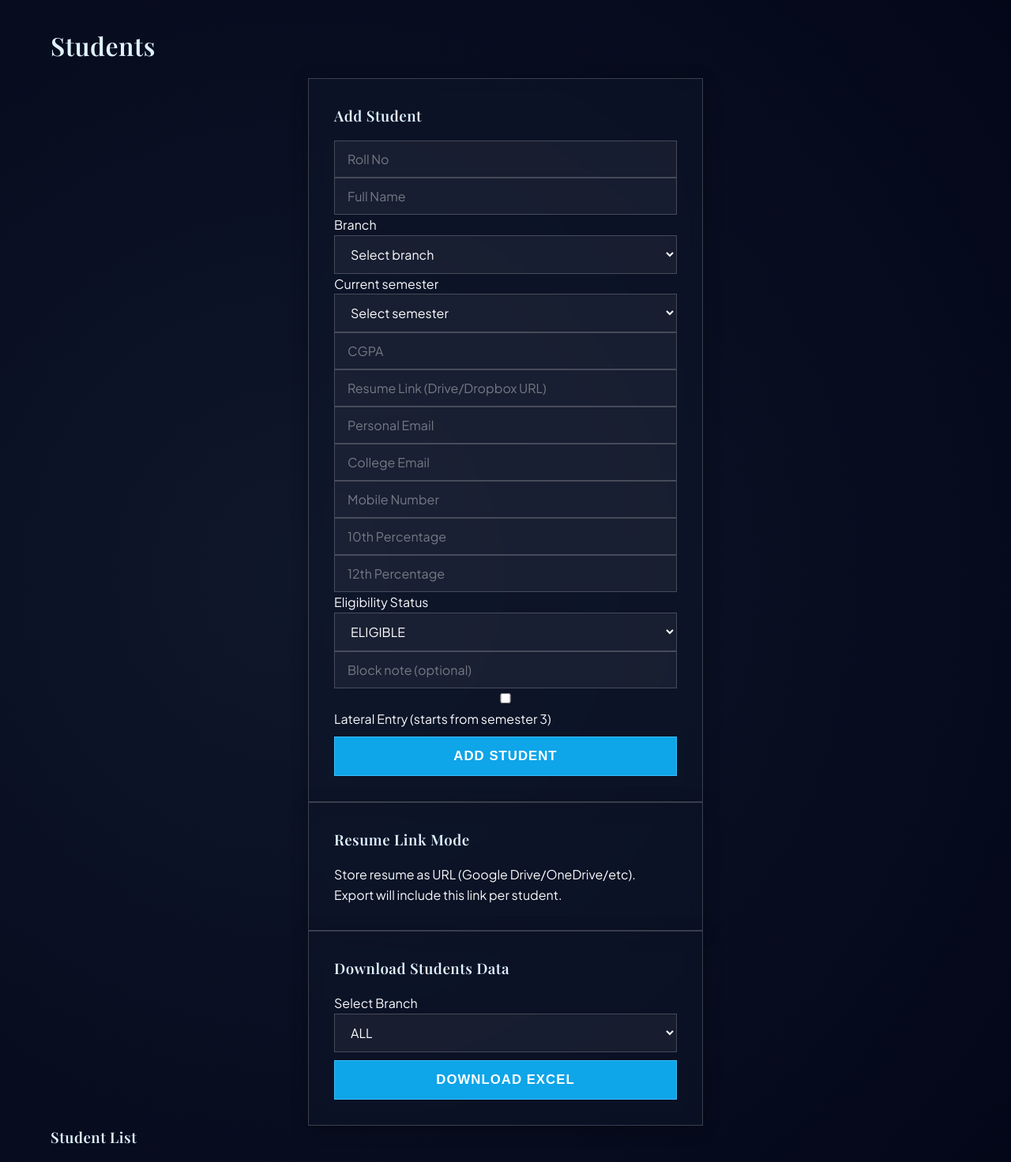
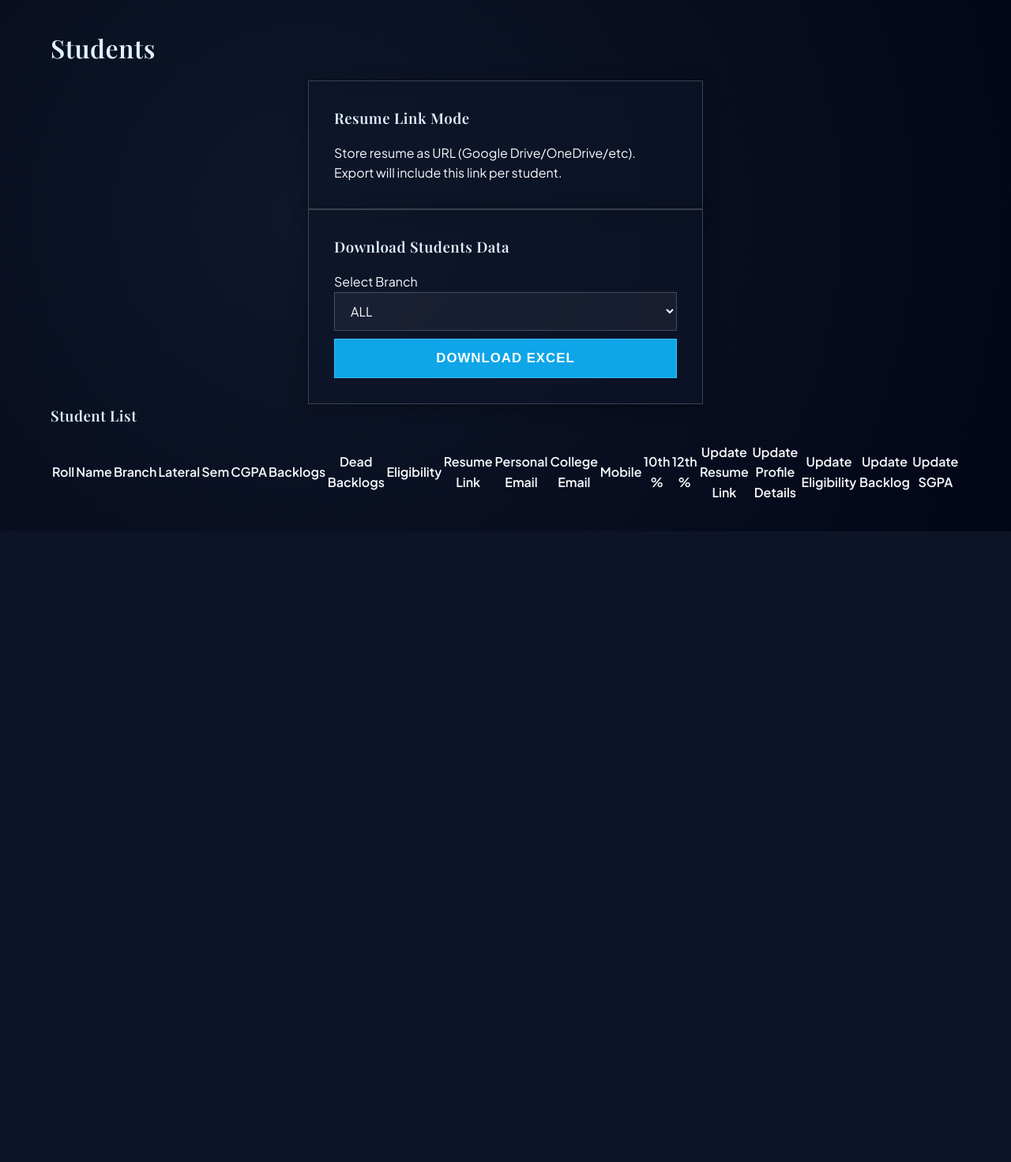
Before and after one commit to lavanayakhosla/TestPlacement, a Flask app: page /students in a window 1280 px wide. Shown: the part 127-1599 px from the top of the page at 79% size. After the commit the page ends 800 px from the top, so only its background shows below. Run offline with Flask 3, Linux system fonts and the light colour scheme; the visitor is signed in with stand-in values (Sample User, id 1); data comes from the database, SQL or seed files in the repository; data that the repository does not hold is empty; some web fonts are replaced.

Commit message:
Update students.html

```diff
--- a/templates/students.html
+++ b/templates/students.html
@@ -2,43 +2,7 @@
 {% block content %}
 <h1>Students</h1>
 <div class="grid grid-2">
-  <div class="card">
-    <h3>Add Student</h3>
-    <form method="post">
-      <input name="roll_no" placeholder="Roll No" required>
-      <input name="name" placeholder="Full Name" required>
-      <label>Branch</label>
-      <select name="branch" required>
-        <option value="">Select branch</option>
-        {% for b in branch_choices %}<option value="{{ b }}">{{ b }}</option>{% endfor %}
-      </select>
-      <label>Current semester</label>
-      <select name="current_semester" required>
-        <option value="">Select semester</option>
-        {% for s in range(1, 9) %}<option value="{{ s }}">{{ s }}</option>{% endfor %}
-      </select>
-      <input type="number" step="0.01" name="cgpa" placeholder="CGPA" />
-      <input name="resume_link" placeholder="Resume Link (Drive/Dropbox URL)">
-      <input type="email" name="personal_email" placeholder="Personal Email">
-      <input type="email" name="college_email" placeholder="College Email">
-      <input name="mobile_number" placeholder="Mobile Number">
-      <input type="number" step="0.01" min="0" max="100" name="tenth_percentage" placeholder="10th Percentage">
-      <input type="number" step="0.01" min="0" max="100" name="twelfth_percentage" placeholder="12th Percentage">
-
-      <label>Eligibility Status</label>
-      <select name="eligibility_status">
-        <option value="ELIGIBLE">ELIGIBLE</option>
-        <option value="EXTERNAL_INTERN">EXTERNAL_INTERN</option>
-        <option value="CAMPUS_INTERN">CAMPUS_INTERN</option>
-        <option value="EXTERNAL_PLACED">EXTERNAL_PLACED</option>
-        <option value="BLOCKED_BY_POLICY">BLOCKED_BY_POLICY</option>
-      </select>
-      <input name="block_reason" placeholder="Block note (optional)">
-      <label><input type="checkbox" name="is_lateral_entry"> Lateral Entry (starts from semester 3)</label>
-      <button type="submit">Add Student</button>
-    </form>
-  </div>
-  <div class="card">
+    <div class="card">
     <h3>Resume Link Mode</h3>
     <p>Store resume as URL (Google Drive/OneDrive/etc). Export will include this link per student.</p>
   </div>
```
